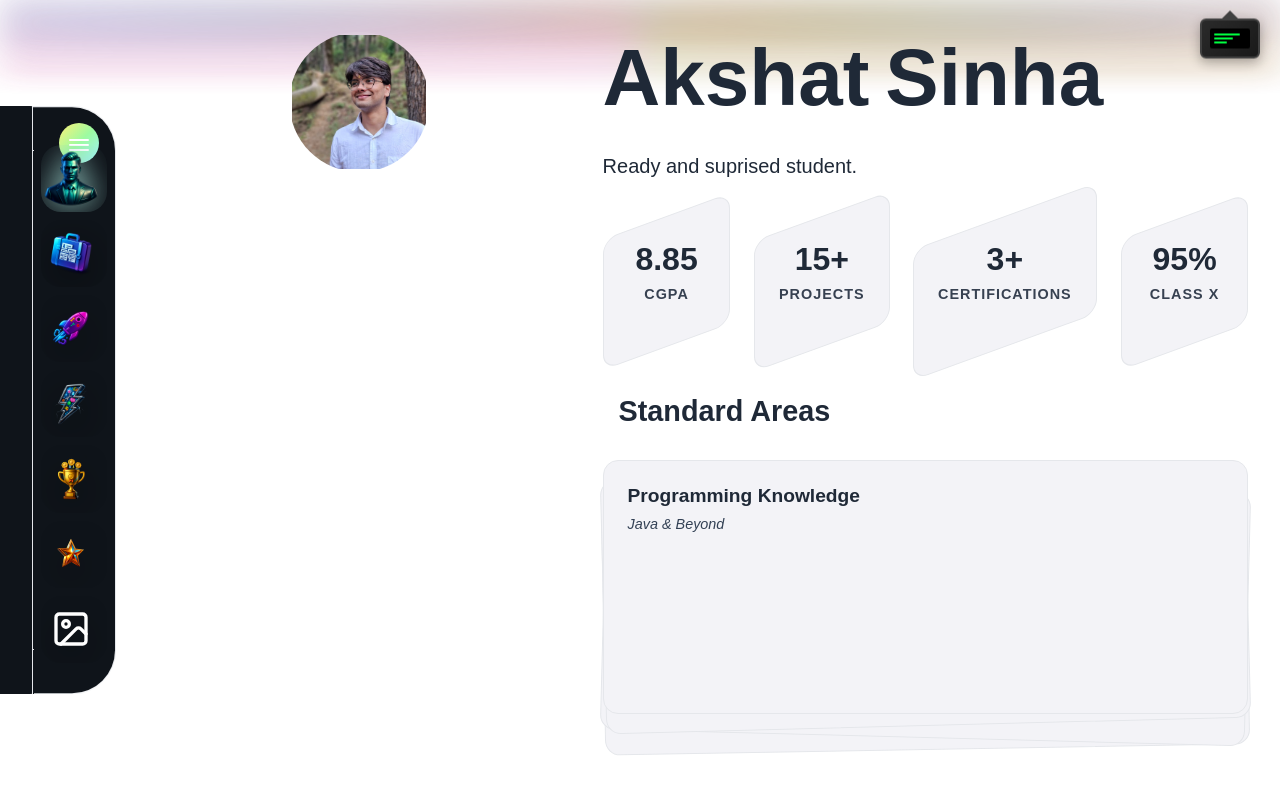
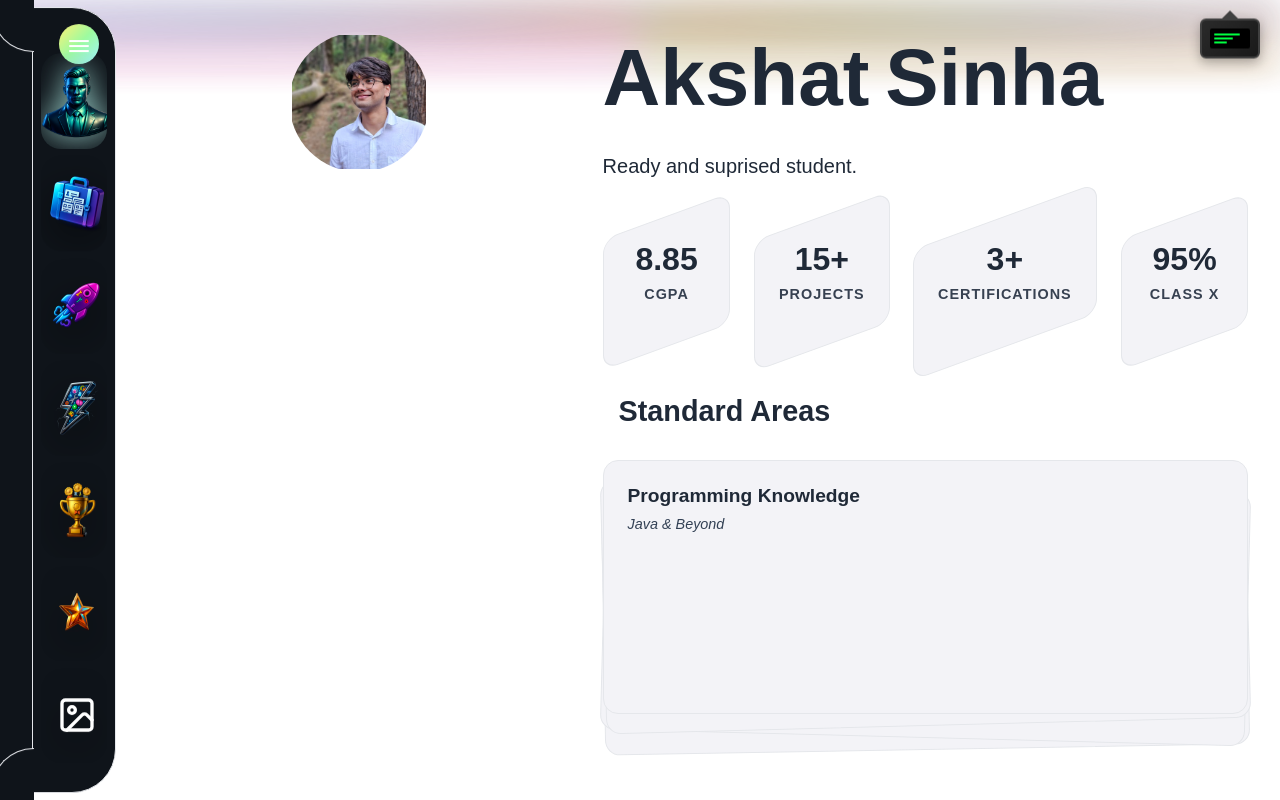
Before and after one commit to akshatsinha0/akshatsinhadotcom, a React (Vite) app: page / in a window 1280 px wide. Shown: the top 800 px of the page. Built offline with nearby package versions, Linux system fonts and the light colour scheme; a web font is replaced by a local one.

Commit message:
Navigation: restore original style, only slightly reduce total height (less top padding and gap). No scrollbar.

```diff
--- a/src/components/Navigation/Navigation.css
+++ b/src/components/Navigation/Navigation.css
@@ -1,4 +1,4 @@
-.navigation{position:fixed;left:2rem;top:50%;transform:translateY(-50%);z-index:1000;width:84px;transition:width .4s ease;background:rgb(15,20,26);border-radius:0 44px 44px 0;border:1px solid #e5e7eb;padding:1.1rem 0;max-height:80vh;overflow-x:visible;overflow-y:auto;box-shadow:-42px 0 0 0 rgb(15,20,26)}
+.navigation{position:fixed;left:2rem;top:50%;transform:translateY(-50%);z-index:1000;width:84px;transition:width .4s ease;background:rgb(15,20,26);border-radius:0 44px 44px 0;border:1px solid #e5e7eb;padding:.8rem 0;overflow:visible;box-shadow:-42px 0 0 0 rgb(15,20,26)}
 .navigation::before,.navigation::after{content:"";position:absolute;left:-42px;width:84px;height:84px;background:rgb(15,20,26);border:1px solid #e5e7eb;border-right:none;border-radius:50%;clip-path:inset(0 42px 0 0);pointer-events:none}
 .navigation::before{top:-42px}
 .navigation::after{bottom:-42px}
@@ -40,15 +40,15 @@
 .nav-items {
   display: flex;
   flex-direction: column;
-  gap: 0.5rem;
-  padding: 1.25rem 0 .75rem;
+  gap: 0.4rem;
+  padding: 2rem 0 1rem;
 }
 
 .nav-item {
   position: relative;
   display: flex;
   align-items: center;
-  padding: .6rem;
+  padding: 1rem;
   cursor: pointer;
   transition: all 0.4s cubic-bezier(0.23, 1, 0.32, 1);
   border-radius: 20px;
@@ -124,8 +124,8 @@
 .mobile-nav-toggle{position:fixed;left:calc(env(safe-area-inset-left,0px) + 16px);bottom:calc(env(safe-area-inset-bottom,0px) + 16px);width:56px;height:56px;border-radius:50%;background:linear-gradient(135deg,#fff176,#9dfba0,#9df2ff);z-index:4000;display:none;align-items:center;justify-content:center;box-shadow:0 10px 22px rgba(0,0,0,.15);touch-action:manipulation;cursor:pointer}
 .mobile-nav-toggle .nav-toggle-icon{width:22px;height:16px}
 
-.nav-icon-image{width:48px;height:48px;object-fit:contain;transition:transform .25s ease,filter .25s ease;filter:drop-shadow(0 12px 22px rgba(0,0,0,.55))}
-.nav-icon-svg{width:48px;height:48px;color:#fff;filter:drop-shadow(0 12px 22px rgba(0,0,0,.55))}
+.nav-icon-image{width:64px;height:64px;object-fit:contain;transition:transform .25s ease,filter .25s ease;filter:drop-shadow(0 12px 22px rgba(0,0,0,.55))}
+.nav-icon-svg{width:64px;height:64px;color:#fff;filter:drop-shadow(0 12px 22px rgba(0,0,0,.55))}
 .nav-item:hover .nav-icon-image{transform:none;filter:drop-shadow(0 12px 22px rgba(0,0,0,.55))}
 .nav-item.active .nav-icon-image{transform:scale(1.22);filter:brightness(1.05) drop-shadow(0 0 12px rgb(149,203,197))}
 .nav-item.active .nav-icon-svg{transform:scale(1.22)}
```
